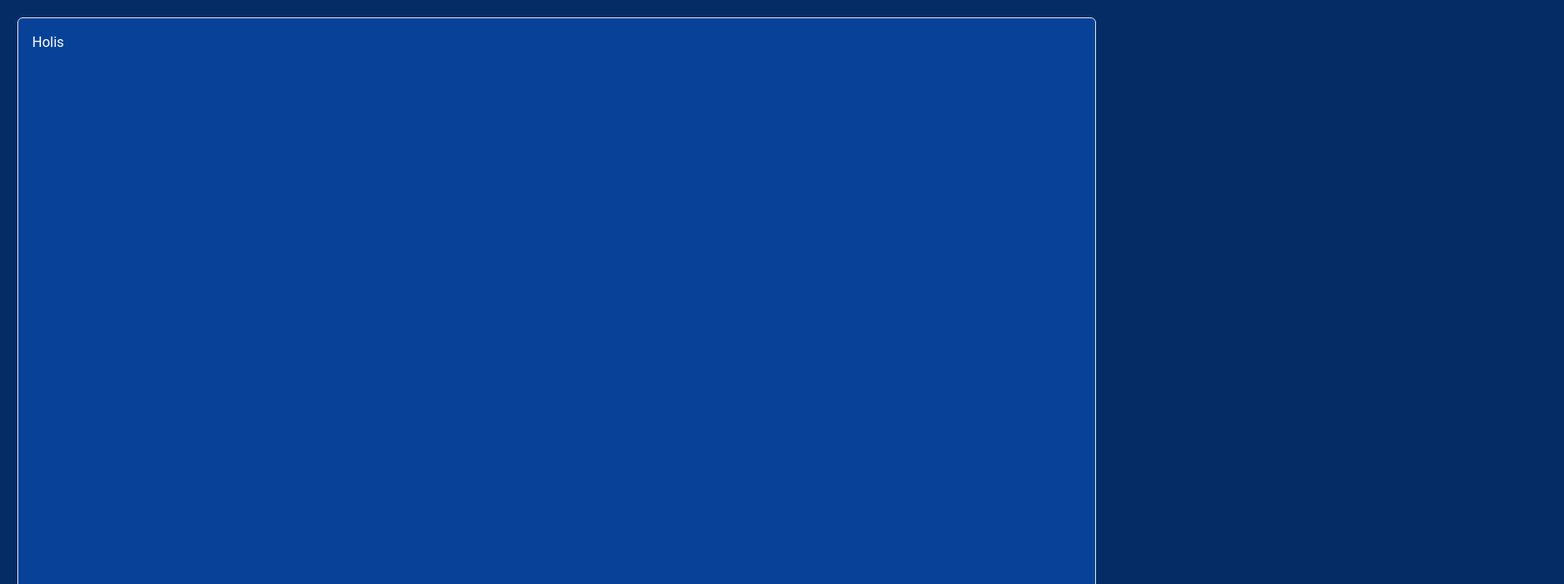
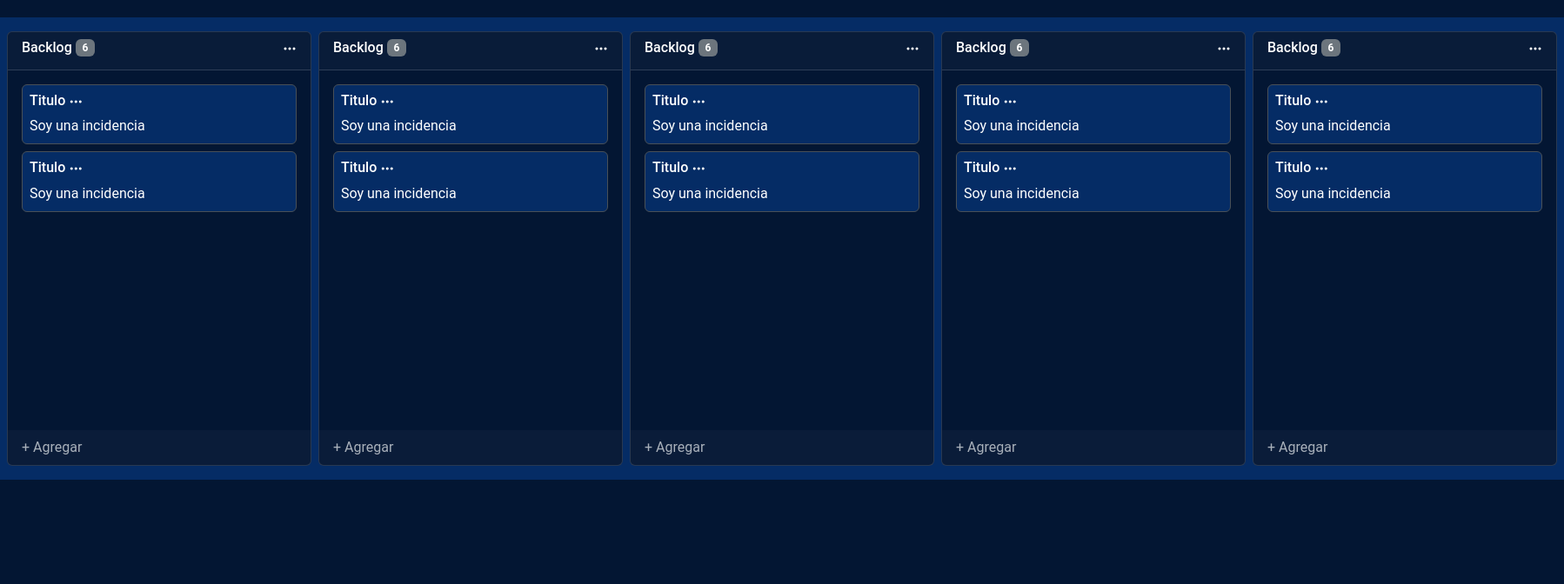
Before and after one commit to Berishten/gestor-de-incidencias, an Angular app: page / in a window 1280 px wide. Shown: the top 672 px of the page at 87% size, 1798 px wide, since content can reach past the window. Built offline with nearby package versions, Linux system fonts and the light colour scheme.

Commit message:
Se agrega base de vista de columnas

```diff
--- /dev/null
+++ b/src/_variables.scss
@@ -0,0 +1,3 @@
+@import "bootstrap/scss/functions";
+@import "bootstrap/scss/variables";
+@import "bootstrap/scss/mixins";
--- a/src/app/app.component.html
+++ b/src/app/app.component.html
@@ -1,6 +1,9 @@
 <router-outlet />
 
-<!-- <div class="w-100 p-3 border rounded text-bg-secondary"> -->
-<div class="principal-container w-100 p-3 border rounded text-bg-primary">
-  Holis
+<div class="hstack gap-2 principal-container px-2 py-3">
+  <app-backlog-column></app-backlog-column>
+  <app-backlog-column></app-backlog-column>
+  <app-backlog-column></app-backlog-column>
+  <app-backlog-column></app-backlog-column>
+  <app-backlog-column></app-backlog-column>
 </div>
--- a/src/app/app.component.scss
+++ b/src/app/app.component.scss
@@ -1,3 +1,8 @@
+@import "../variables.scss";
+
 .principal-container {
-  height: calc(100vh - 40px);
+  background-color: $blue-800;
+  overflow-x: auto;
+  position: absolute;
+  left: 0;
 }
--- /dev/null
+++ b/src/app/components/backlog-card/backlog-card.component.html
@@ -0,0 +1,7 @@
+<div class="border rounded p-2 mb-2">
+  <div class="d-flex align-items-start">
+    <h6>Titulo</h6>
+    <i class="bi bi-three-dots ms-1"></i>
+  </div>
+  <p>Soy una incidencia</p>
+</div>
--- /dev/null
+++ b/src/app/components/backlog-card/backlog-card.component.scss
@@ -0,0 +1,9 @@
+@import "../../../variables.scss";
+
+div {
+  background-color: $blue-800;
+}
+
+p {
+  margin: 0;
+}
--- /dev/null
+++ b/src/app/components/backlog-column/backlog-column.component.html
@@ -0,0 +1,14 @@
+<div class="card">
+  <div class="card-header">
+    <div class="d-flex align-items-start">
+      <h6>Backlog</h6>
+      <span class="badge text-bg-secondary ms-1">6</span>
+      <i class="bi bi-three-dots ms-auto"></i>
+    </div>
+  </div>
+  <div class="card-body">
+    <app-backlog-card></app-backlog-card>
+    <app-backlog-card></app-backlog-card>
+  </div>
+  <div class="card-footer text-body-secondary btn btn-secondary border-0 text-start">+ Agregar</div>
+</div>
--- /dev/null
+++ b/src/app/components/backlog-column/backlog-column.component.scss
@@ -0,0 +1,12 @@
+@import "../../../variables.scss";
+
+.card {
+  width: 350px;
+  height: 500px;
+  background-color: $blue-900;
+  color: white;
+
+  .card-body {
+    overflow-y: auto;
+  }
+}
--- a/src/index.html
+++ b/src/index.html
@@ -1,5 +1,5 @@
 <!doctype html>
-<html lang="en">
+<html lang="en" data-bs-theme="dark">
 <head>
   <meta charset="utf-8">
   <title>GestorDeIncidencias</title>
--- a/src/styles.scss
+++ b/src/styles.scss
@@ -1,25 +1,8 @@
 /* You can add global styles to this file, and also import other style files */
-@import "bootstrap/scss/functions";
-@import "bootstrap/scss/variables";
-@import "bootstrap/scss/mixins";
-
-$theme-colors: (
-  "primary":    $blue-700,
-  "secondary":  #6c757d,
-  "success":    #28a745,
-  "info":       #17a2b8,
-  "warning":    #ffc107,
-  "danger":     #dc3545,
-  "light":      #f8f9fa,
-  "dark":       #343a40,
-  "custom1":    #8e44ad,
-  "custom2":    #e67e22
-);
-
-@import 'bootstrap/scss/bootstrap';
+@import "./variables.scss";
 
 body {
   font-family: 'Roboto', sans-serif;
-  background-color: $blue-800;
+  background-color: $blue-900;
   padding: 20px;
 }
```
Also changed, not shown: src/app/app.component.ts (+6 -5 lines), src/app/components/backlog-card/backlog-card.component.ts (added, +12 -0 lines), src/app/components/backlog-column/backlog-column.component.ts (added, +13 -0 lines).
